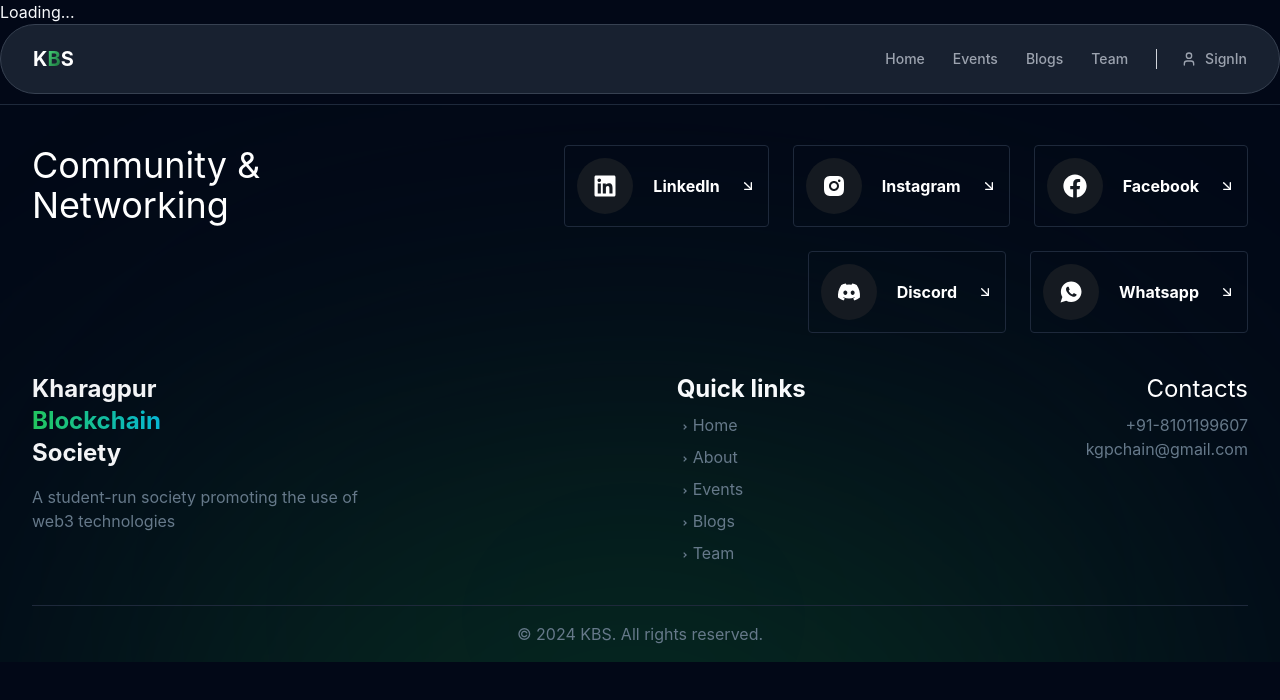
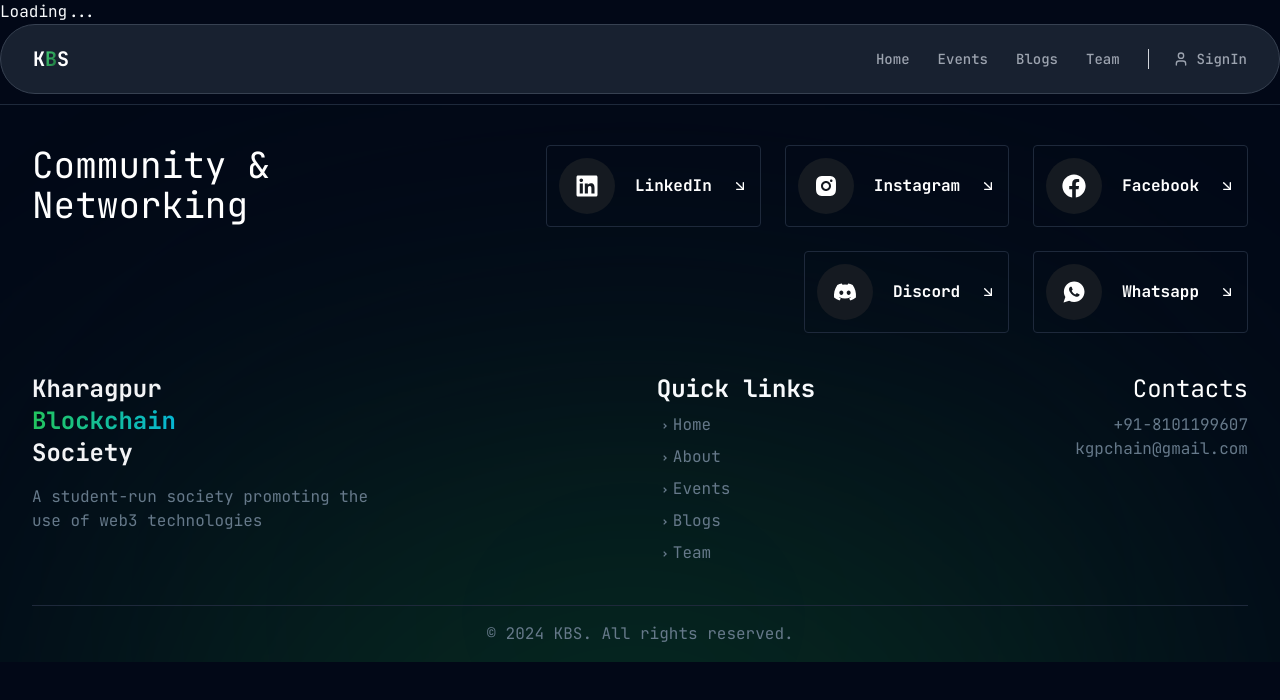
Before and after one commit to tanush-128/kbs-website, a Next.js app: page /invite in a window 1280 px wide. Shown: the top 700 px of the page. Built offline with nearby package versions, Linux system fonts and the light colour scheme; no server answers.

Commit message:
jetbrains mono font added

```diff
--- a/src/app/(home)/events/page.tsx
+++ b/src/app/(home)/events/page.tsx
@@ -1,5 +1,6 @@
 import EventHero from "~/components/event-hero/eventHero.component";
 import EventsContainer from "~/components/events-card-container/eventsContainer";
+
 
 
 const EventRoute = () => {
--- a/src/app/(home)/layout.tsx
+++ b/src/app/(home)/layout.tsx
@@ -1,10 +1,15 @@
 import "~/styles/globals.css";
 
 import { GeistSans } from "geist/font/sans";
+import Footer from "~/components/footer/footer.component";
 import Navigation from "~/components/navigation/navigation.component";
-import Footer from "~/components/footer/footer.component";
-import { SessionProvider } from "next-auth/react";
 import AuthProvider from "~/provider/AuthProvider";
+
+import { JetBrains_Mono } from "next/font/google";
+
+const jetbrains_mono = JetBrains_Mono({
+  subsets: ["latin"],
+});
 
 export const metadata = {
   title: "KBS",
@@ -19,7 +24,7 @@ export default function RootLayout({
 }) {
   return (
     <AuthProvider>
-      <html lang="en" className={`${GeistSans.variable} dark`}>
+      <html lang="en" className={`${jetbrains_mono.className} dark`}>
         <body>
           <Navigation />
           {children}
--- a/src/styles/globals.css
+++ b/src/styles/globals.css
@@ -11,9 +11,9 @@ code {
 
 body {
   margin: 0;
-  font-family: -apple-system, BlinkMacSystemFont, "Segoe UI", "Roboto", "Oxygen",
+  /* font-family: -apple-system, BlinkMacSystemFont, "Segoe UI", "Roboto", "Oxygen",
     "Ubuntu", "Cantarell", "Fira Sans", "Droid Sans", "Helvetica Neue",
-    sans-serif;
+    sans-serif; */
   -webkit-font-smoothing: antialiased;
   -moz-osx-font-smoothing: grayscale;
   /* background-color: #282c34; */
```
